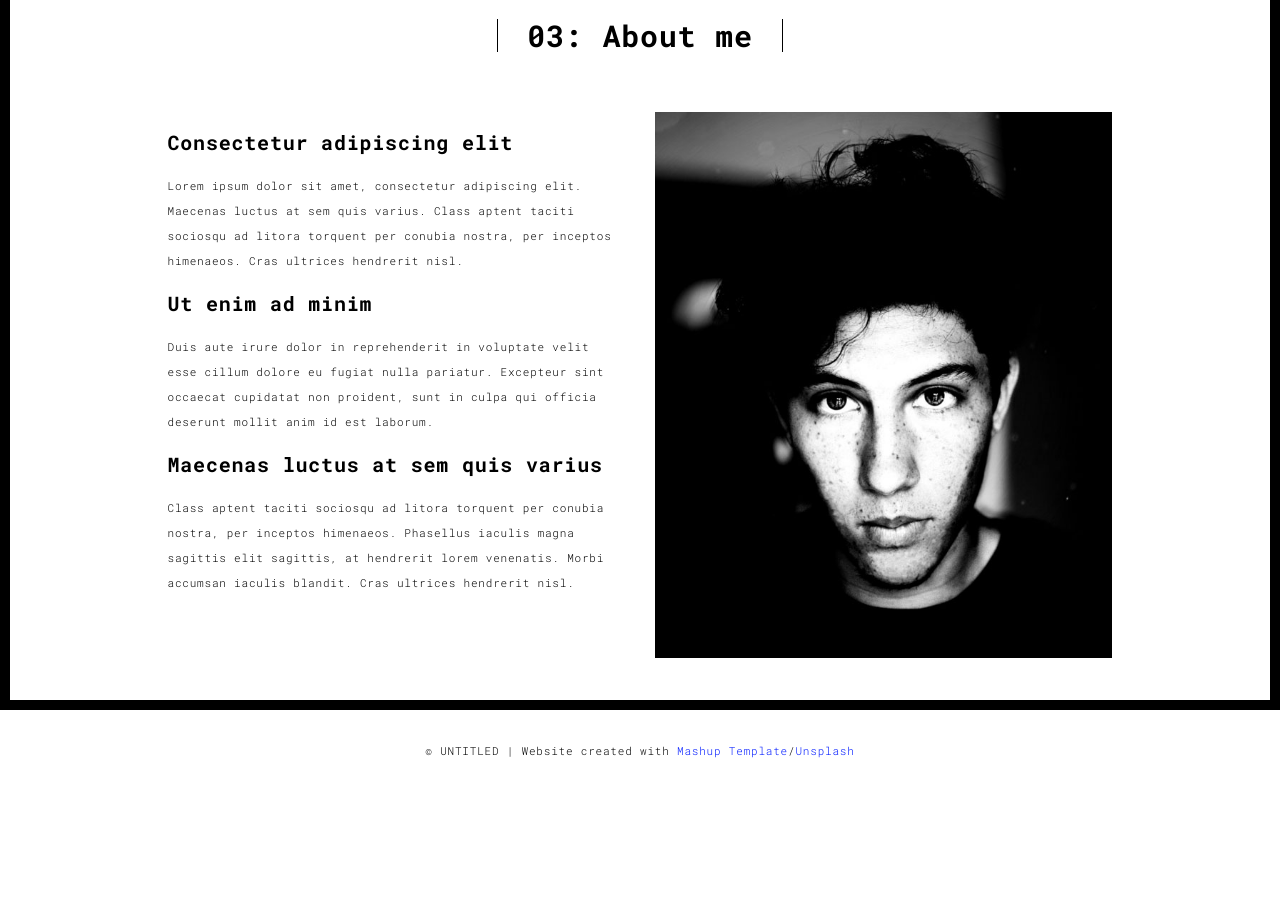
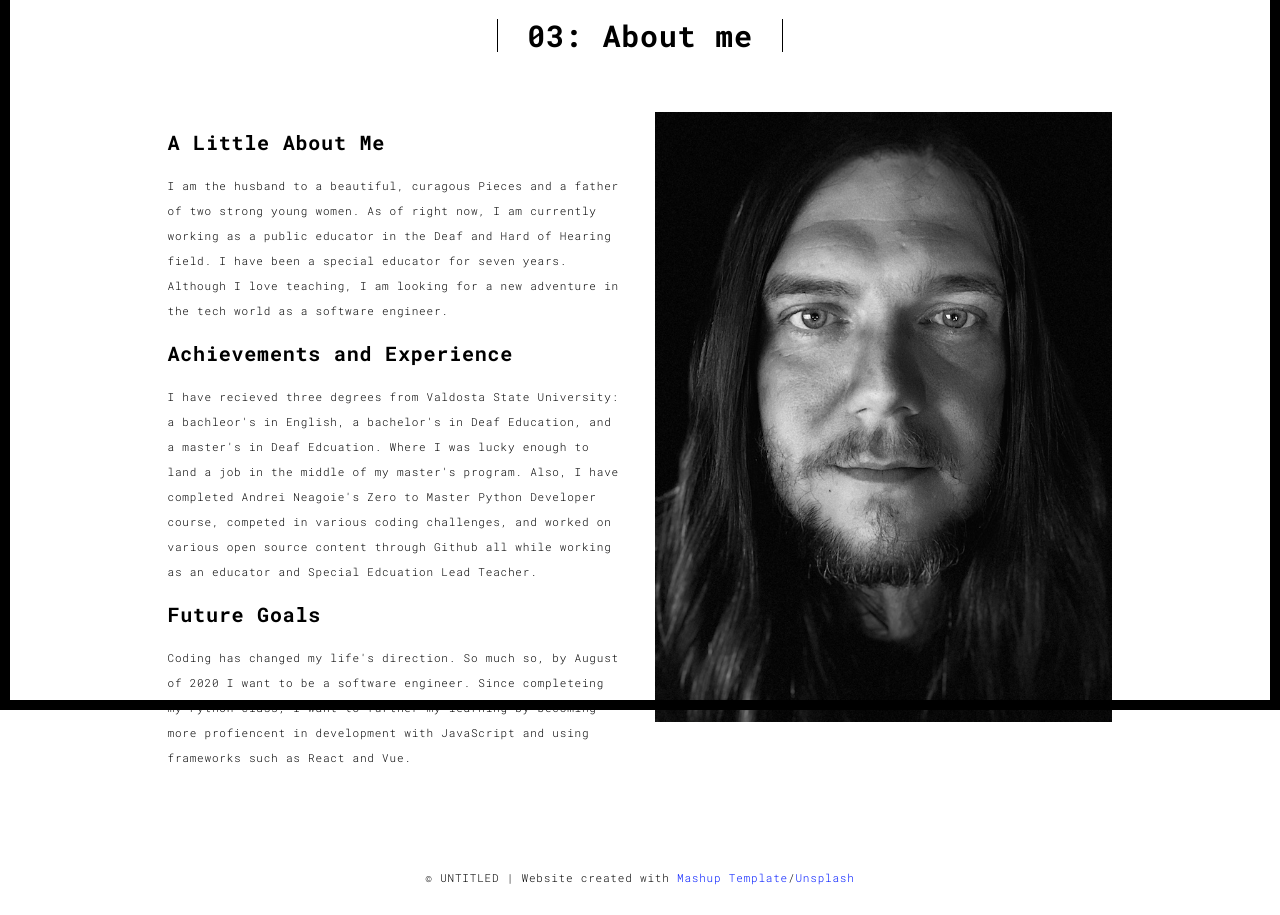
Before and after one commit to patterson-dtaylor/PyPortfo, a Flask app: page /about.html in a window 1280 px wide. Shown: the part 90-1005 px from the top of the page. Before the commit the page ends 848 px from the top, so only its background shows below. Run offline with Flask 2, Linux system fonts and the light colour scheme; some libraries are stand-ins or nearby versions.

Commit message:
Updating files for Portfolio.

```diff
--- a/templates/about.html
+++ b/templates/about.html
@@ -12,10 +12,10 @@
   <!-- Disable tap highlight on IE -->
   <meta name="msapplication-tap-highlight" content="no">
 
-  <link rel="apple-touch-icon" sizes="180x180" href="./static/assets/apple-touch-icon.png">
-  <link href="./static/assets/favicon.ico" rel="icon">
+  <link rel="apple-touch-icon" sizes="180x180" href="./static/assets/Tp_apple-touch-icon.png">
+  <link href="./static/assets/Tp_favicon.ico" rel="icon">
 
-  <title>Title page</title>
+  <title>About Me</title>
 
 <link href="./static/main.3f6952e4.css" rel="stylesheet"></head>
 
@@ -61,19 +61,15 @@
             <div class="col-md-10 col-md-offset-1">
               <div class="row">
                 <div class="col-xs-12 col-md-6">
-                  <h3>Consectetur adipiscing elit</h3>
-                  <p>Lorem ipsum dolor sit amet, consectetur adipiscing elit. Maecenas luctus at sem quis varius.
-                  Class aptent taciti sociosqu ad litora torquent per conubia nostra, per inceptos himenaeos. Cras ultrices hendrerit nisl.</p>
-                  <h3>Ut enim ad minim </h3>
-                  <p>Duis aute irure dolor in reprehenderit in voluptate velit esse
-                  cillum dolore eu fugiat nulla pariatur. Excepteur sint occaecat cupidatat non
-                  proident, sunt in culpa qui officia deserunt mollit anim id est laborum.
-                  <h3>Maecenas luctus at sem quis varius</h3>
-                  <p>
-                  Class aptent taciti sociosqu ad litora torquent per conubia nostra, per inceptos himenaeos. Phasellus iaculis magna sagittis elit sagittis, at hendrerit lorem venenatis. Morbi accumsan iaculis blandit. Cras ultrices hendrerit nisl.</p>
+                  <h3>A Little About Me</h3>
+                  <p>I am the husband to a beautiful, curagous Pieces and a father of two strong young women. As of right now, I am currently working as a public educator in the Deaf and Hard of Hearing field.  I have been a special educator for seven years.  Although I love teaching, I am looking for a new adventure in the tech world as a software engineer.</p>
+                  <h3>Achievements and Experience</h3>
+                  <p>I have recieved three degrees from Valdosta State University: a bachleor's in English, a bachelor's in Deaf Education, and a master's in Deaf Edcuation. Where I was lucky enough to land a job in the middle of my master's program.  Also, I have completed Andrei Neagoie's Zero to Master Python Developer course, competed in various coding challenges, and worked on various open source content through Github all while working as an educator and Special Edcuation Lead Teacher.
+                  <h3>Future Goals</h3>
+                  <p>Coding has changed my life's direction. So much so, by August of 2020 I want to be a software engineer.  Since completeing my Python class, I want to further my learning by becoming more profiencent in development with JavaScript and using frameworks such as React and Vue.</p>
                 </div>
                 <div class="col-xs-12 col-md-6">
-                  <img src="./static/assets/images/profil.jpg" class="img-responsive" alt="">
+                  <img src="./static/assets/images/profilecopy.jpg" class="img-responsive" alt="">
                 </div>
               </div>
             </div>
--- a/templates/thankyou.html
+++ b/templates/thankyou.html
@@ -12,10 +12,10 @@
   <!-- Disable tap highlight on IE -->
   <meta name="msapplication-tap-highlight" content="no">
 
-  <link rel="apple-touch-icon" sizes="180x180" href="./static/assets/apple-touch-icon.png">
-  <link href="./static/assets/favicon.ico" rel="icon">
+  <link rel="apple-touch-icon" sizes="180x180" href="./static/assets/Tp_apple-touch-icon.png">
+  <link href="./static/assets/Tp_favicon.ico" rel="icon">
 
-  <title>Title page</title>
+  <title>Thank You</title>
 
 <link href="./static/main.3f6952e4.css" rel="stylesheet"></head>
 
--- a/templates/work.html
+++ b/templates/work.html
@@ -12,10 +12,10 @@
   <!-- Disable tap highlight on IE -->
   <meta name="msapplication-tap-highlight" content="no">
 
-  <link rel="apple-touch-icon" sizes="180x180" href="./static/assets/apple-icon-180x180.png">
-  <link href="./static/assets/favicon.ico" rel="icon">
+  <link rel="apple-touch-icon" sizes="180x180" href="./static/assets/Tp_apple-icon-180x180.png">
+  <link href="./static/assets/Tp_favicon.ico" rel="icon">
 
-  <title>Title page</title>
+  <title>Works</title>
 
 <link href="./static/main.3f6952e4.css" rel="stylesheet"></head>
 
--- a/templates/works.html
+++ b/templates/works.html
@@ -12,10 +12,10 @@
   <!-- Disable tap highlight on IE -->
   <meta name="msapplication-tap-highlight" content="no">
 
-  <link rel="apple-touch-icon" sizes="180x180" href="./static/assets/apple-icon-180x180.png">
-  <link href="./static/assets/favicon.ico" rel="icon">
+  <link rel="apple-touch-icon" sizes="180x180" href="./static/assets/Tp_apple-icon-180x180.png">
+  <link href="./static/assets/Tp_favicon.ico" rel="icon">
 
-  <title>Title page</title>
+  <title>Works</title>
 
 <link href="./static/main.3f6952e4.css" rel="stylesheet"></head>
 
```
Also changed, not shown: templates/contact.html (+9 -15 lines), templates/index.html (+5 -5 lines), static/assets/Tp_apple-touch-icon.png (added), static/assets/Tp_favicon.ico (added), static/assets/images/black_white.jpg (deleted), static/assets/images/bw2.jpg (deleted), static/assets/images/mac.jpg (deleted), static/assets/images/photo.jpg (deleted), static/assets/images/profil.jpg (deleted), static/assets/images/profilecopy.jpg (added), 5 other files.
